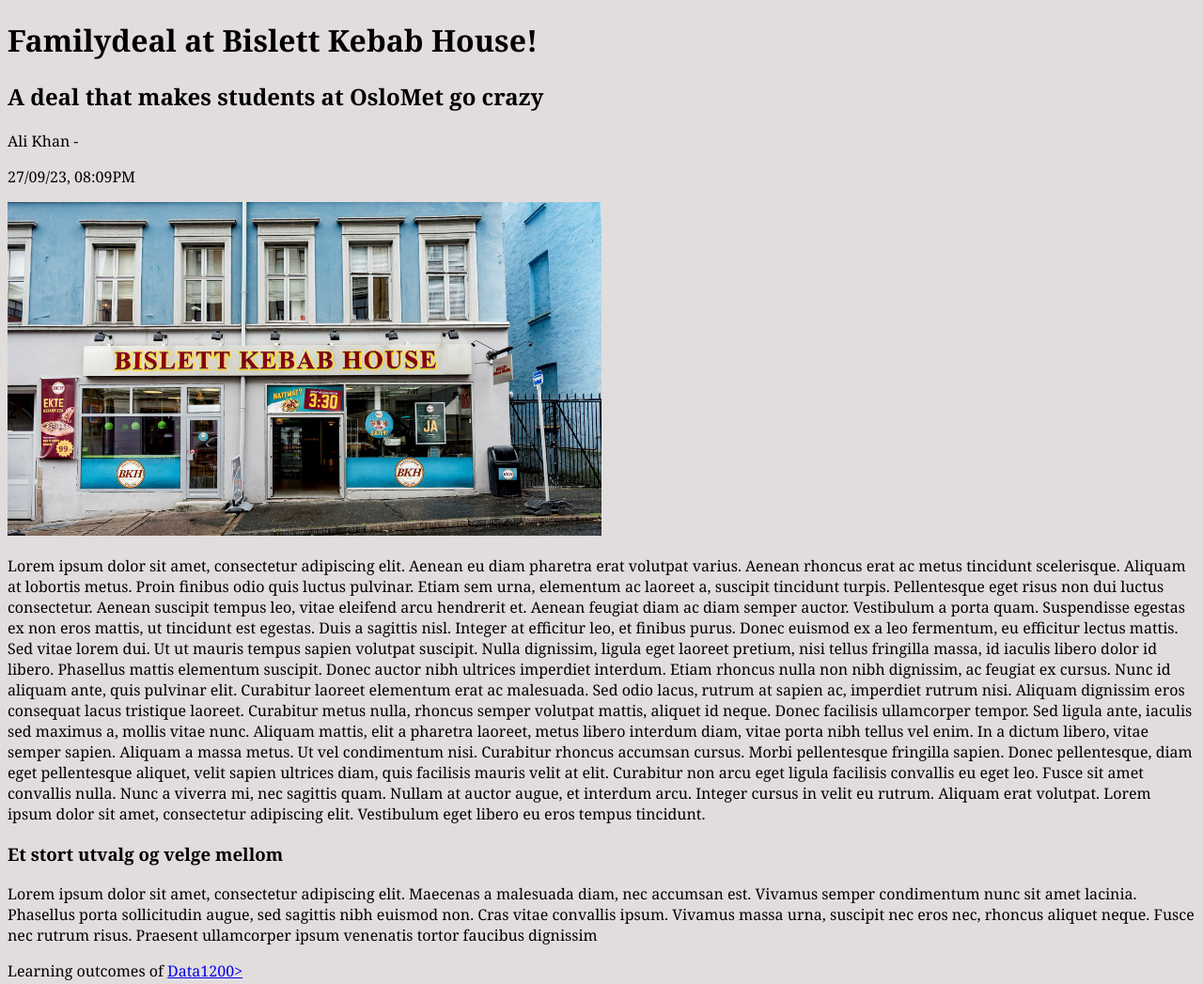
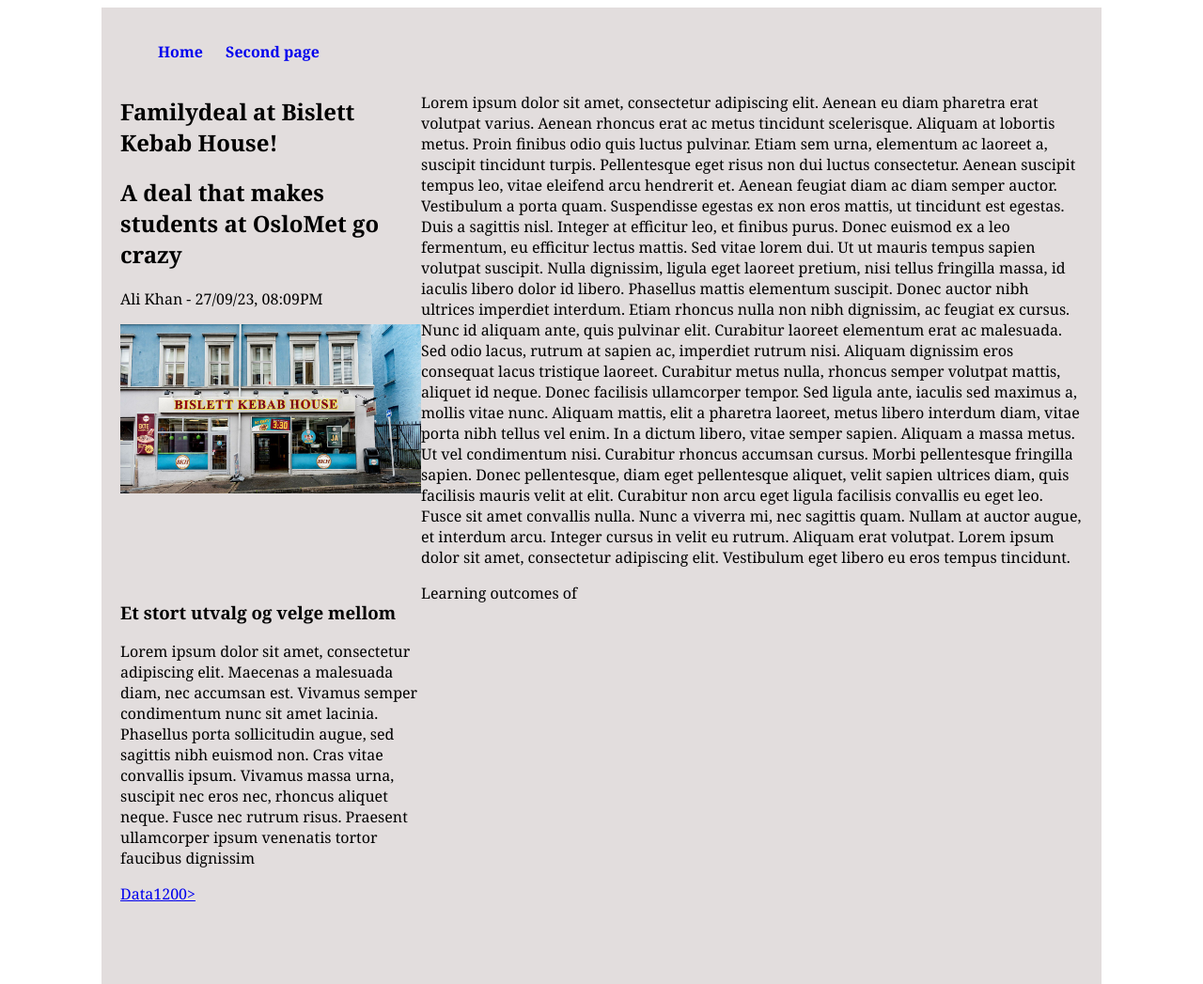
Before and after one commit to OsloMet-web/2ndOblig-Group-61, a plain HTML site: page index.html in a window 1280 px wide. Shown: the top 1047 px of the page at 94% size. Drawn offline with Linux system fonts and the light colour scheme.

Commit message:
CSS og grid

```diff
--- a/index.html
+++ b/index.html
@@ -4,32 +4,41 @@
     <meta charset="UTF-8">
     <meta name="viewport" content="width=device-width, initial-scale=1.0">
     <title>Oslomet Magazine</title>
-    <link rel="stylesheet" href="/stylesheet/bislett.css">
+    <link rel="stylesheet" href="stylesheet/bislett.css">
 </head>
 <body>
+<main class="container">
+    <nav>
+        <ul>
+            <li><a href="index.html">Home</a></li>
+            <li><a href="secondary/learning-data1200.html">Second page</a></li>
+        </ul>
+    </nav>
+    <article class="main-box">
+    <div class="header">
     <header>
         <h1>Familydeal at Bislett Kebab House!</h1>
         <h2>A deal that makes students at OsloMet go crazy</h2>
-        <p>Ali Khan -</p><p>27/09/23, 08:09PM</p>
+        <p>Ali Khan - 27/09/23, 08:09PM</p>
     </header>
-    <nav>
-
-    </nav>
     <img src="img/BKH.jpg" href="https://www.dn.no/smak/lunsjguiden/fast-food/bislett-kebab-house/-dette-har-jeg-lyst-pa-igjen/2-1-155915" alt="Bislett Kebab House Pilestredet">
-    <article>
+    </div>
+    <div class="forstp">
         <p>Lorem ipsum dolor sit amet, consectetur adipiscing elit. Aenean eu diam pharetra erat volutpat varius. Aenean rhoncus erat ac metus tincidunt scelerisque. Aliquam at lobortis metus. Proin finibus odio quis luctus pulvinar. Etiam sem urna, elementum ac laoreet a, suscipit tincidunt turpis. Pellentesque eget risus non dui luctus consectetur. Aenean suscipit tempus leo, vitae eleifend arcu hendrerit et. Aenean feugiat diam ac diam semper auctor. Vestibulum a porta quam. Suspendisse egestas ex non eros mattis, ut tincidunt est egestas. Duis a sagittis nisl. Integer at efficitur leo, et finibus purus. Donec euismod ex a leo fermentum, eu efficitur lectus mattis. Sed vitae lorem dui. Ut ut mauris tempus sapien volutpat suscipit.
 
             Nulla dignissim, ligula eget laoreet pretium, nisi tellus fringilla massa, id iaculis libero dolor id libero. Phasellus mattis elementum suscipit. Donec auctor nibh ultrices imperdiet interdum. Etiam rhoncus nulla non nibh dignissim, ac feugiat ex cursus. Nunc id aliquam ante, quis pulvinar elit. Curabitur laoreet elementum erat ac malesuada. Sed odio lacus, rutrum at sapien ac, imperdiet rutrum nisi. Aliquam dignissim eros consequat lacus tristique laoreet. Curabitur metus nulla, rhoncus semper volutpat mattis, aliquet id neque. Donec facilisis ullamcorper tempor. Sed ligula ante, iaculis sed maximus a, mollis vitae nunc. Aliquam mattis, elit a pharetra laoreet, metus libero interdum diam, vitae porta nibh tellus vel enim. In a dictum libero, vitae semper sapien. Aliquam a massa metus.
 
             Ut vel condimentum nisi. Curabitur rhoncus accumsan cursus. Morbi pellentesque fringilla sapien. Donec pellentesque, diam eget pellentesque aliquet, velit sapien ultrices diam, quis facilisis mauris velit at elit. Curabitur non arcu eget ligula facilisis convallis eu eget leo. Fusce sit amet convallis nulla. Nunc a viverra mi, nec sagittis quam. Nullam at auctor augue, et interdum arcu. Integer cursus in velit eu rutrum. Aliquam erat volutpat. Lorem ipsum dolor sit amet, consectetur adipiscing elit. Vestibulum eget libero eu eros tempus tincidunt.</p>
-        <p>
+        </div>
+        <div class="andrep">
         <h3>Et stort utvalg og velge mellom</h3>
         <p>Lorem ipsum dolor sit amet, consectetur adipiscing elit. Maecenas a malesuada diam, nec accumsan est. Vivamus semper condimentum nunc sit amet lacinia. Phasellus porta sollicitudin augue, sed sagittis nibh euismod non. Cras vitae convallis ipsum. Vivamus massa urna, suscipit nec eros nec, rhoncus aliquet neque. Fusce nec rutrum risus. Praesent ullamcorper ipsum venenatis tortor faucibus dignissim</p>
-          Learning outcomes of <a href="secondary/learning-data1200.html">Data1200></a>
-        </p>
+        </div>
 
 
+    Learning outcomes of <a href="secondary/learning-data1200.html">Data1200></a>
     </article>
+</main>
 
 </body>
 </html>
--- a/stylesheet/bislett.css
+++ b/stylesheet/bislett.css
@@ -1,9 +1,29 @@
 body {
-    background-color: rgb(226, 221, 221);
     font-family: Georgia, serif;
 }
-img {
-    height: 70%;
-    width: 50%;
-    object-fit: contain;
+.container{
+    background-color: rgb(226, 221, 221);
+    margin-left: 100px;
+    margin-right: 100px;
+    padding: 20px;
 }
+
+img{
+    width:100%;
+}
+
+.main-box{
+    display: grid;
+    grid-template-rows: auto 25vw 25vw;
+    grid-template-columns: 25vw auto  ;
+
+}
+
+.header {
+
+}
+
+
+nav ul{list-style: none;}
+nav ul li{display: inline; margin-right: 20px;}
+nav ul li a{text-decoration: none; font-weight: bold;}
```
